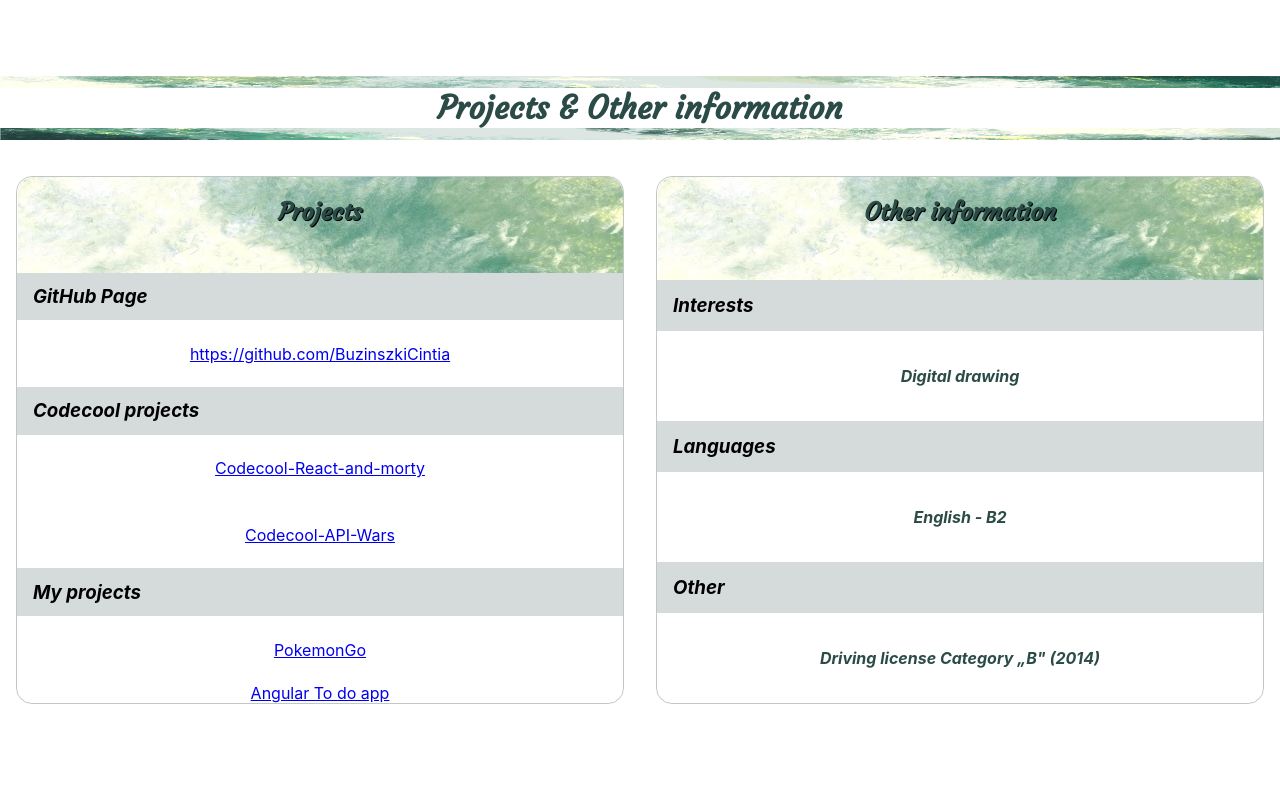
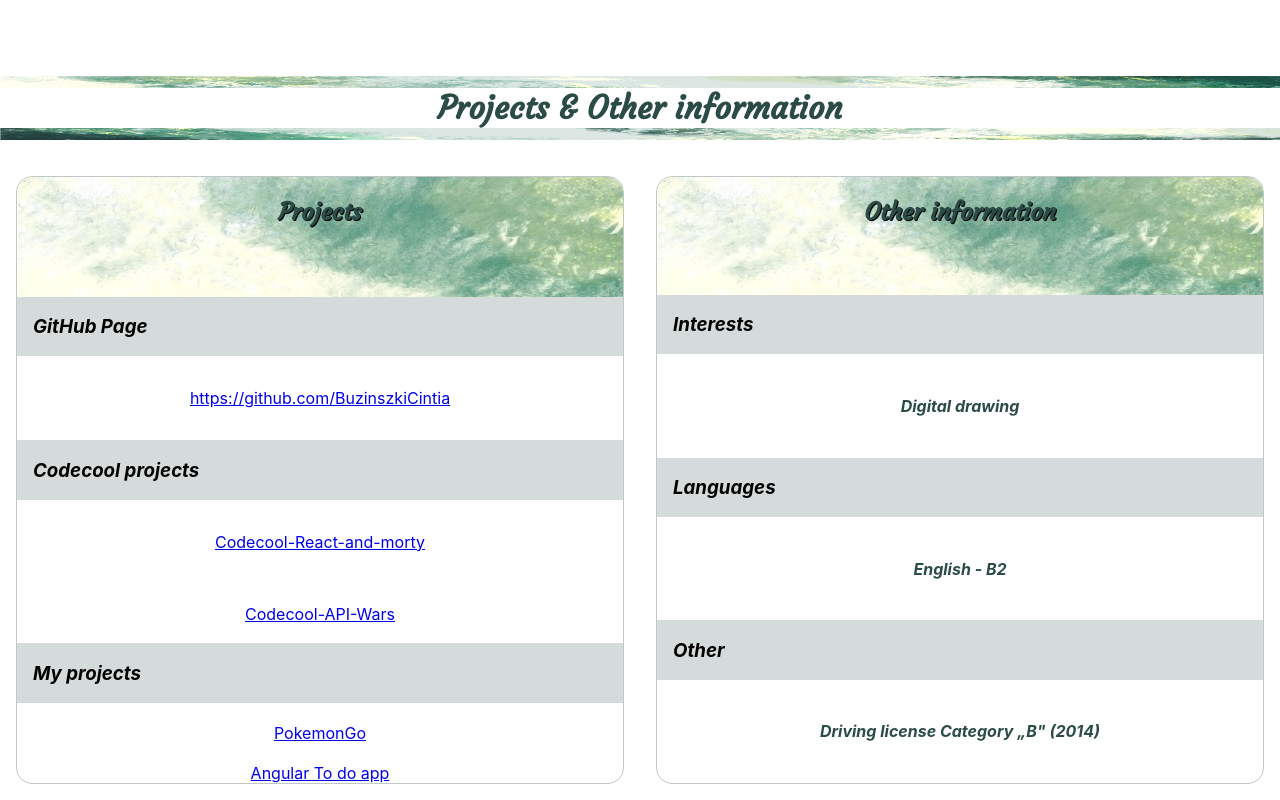
Before and after one commit to BuzinszkiCintia/personal-page, a React (Create React App) app: page / in a window 1280 px wide. Shown: the part 4658-5458 px from the top of the page. Before the commit the page ends 5378 px from the top, so only its background shows below. Built offline with nearby package versions, Linux system fonts and the light colour scheme.

Commit message:
change grid template row sizes

```diff
--- a/src/components/Projects/Projects.style.js
+++ b/src/components/Projects/Projects.style.js
@@ -3,7 +3,7 @@ import gridBC from "../../images/IMG_1395.webp";
 
 export const GridsContainer = styled.div`
   width: 100%;
-  min-height: 70vh;
+  min-height: 80vh;
 
   display: flex;
   flex-direction: row;
@@ -14,15 +14,15 @@ export const GridsContainer = styled.div`
 `;
 export const Grid = styled.div`
   width: 50%;
-  height: auto;
   display: grid;
   grid-template-columns: 1fr;
-  grid-template-rows: 1fr 0.5fr 0.7fr 0.5fr 0.7fr 0.7fr 0.5fr 0.7fr;
+  grid-template-rows: 1fr 0.5fr 0.7fr 0.5fr 0.7fr 0.5fr 0.5fr 0.5fr;
 
   border: solid 1px rgba(43, 75, 71, 0.3);
   border-radius: 1rem;
 
   margin: 1rem;
+
   @media only screen and (max-width: 480px) {
     width: 100%;
     margin: 0;
@@ -44,6 +44,7 @@ export const Grid = styled.div`
     display: flex;
     justify-content: center;
     align-items: center;
+    padding: 0;
   }
 
   h2 {
```
